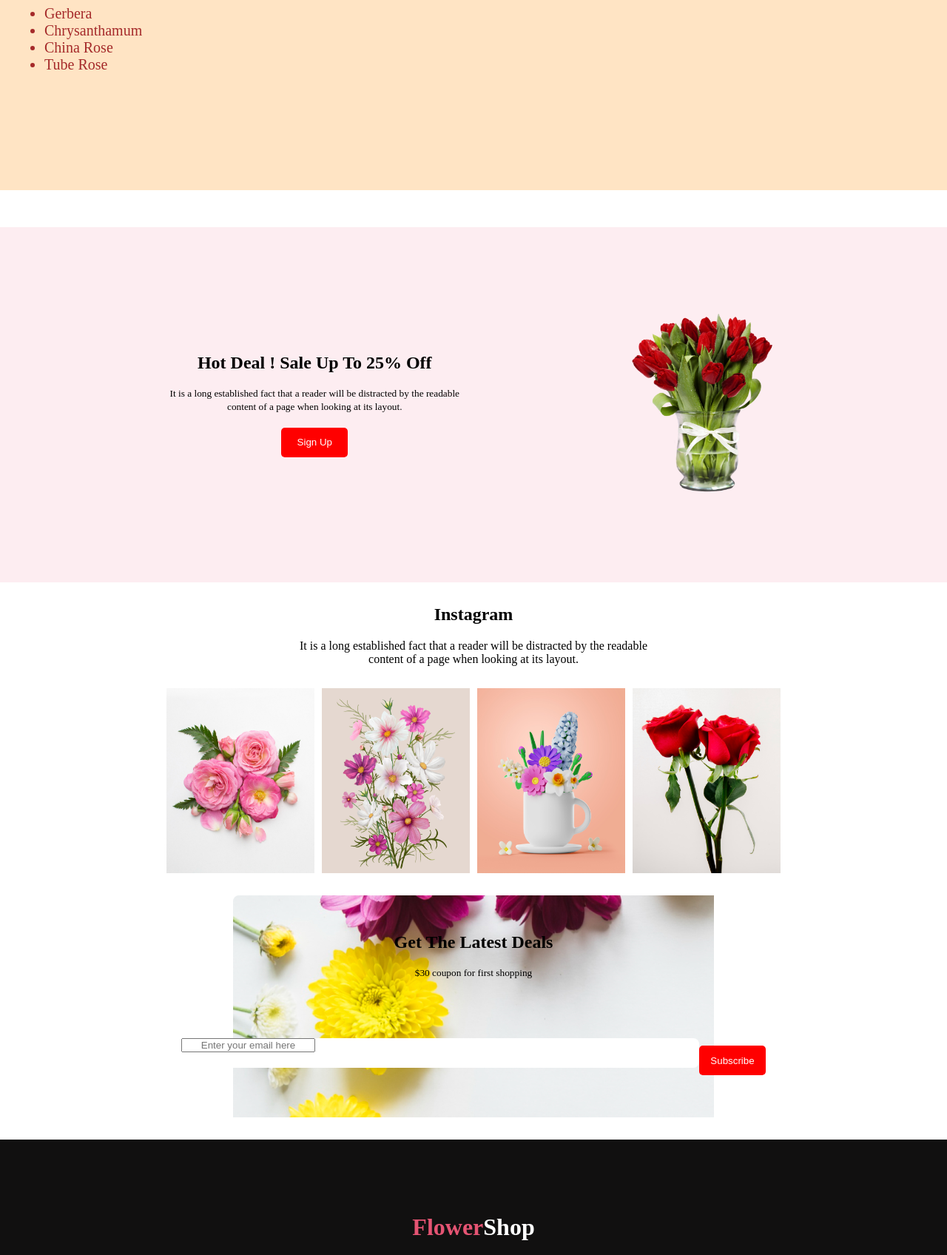
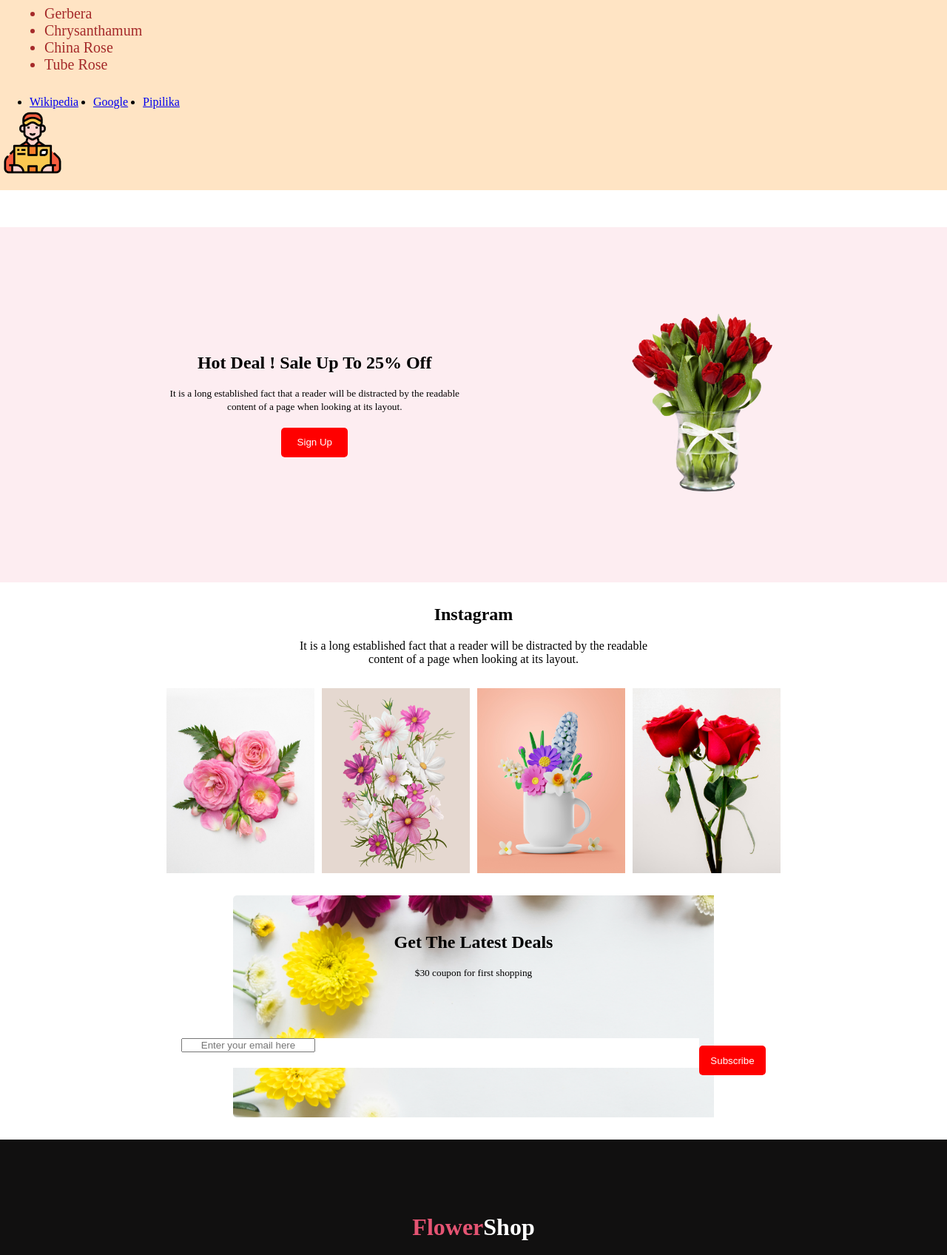
Before and after one commit to fariha0/flower-shop-assignment, a plain HTML site: page index.html in a window 1280 px wide. Shown: the part 1748-3444 px from the top of the page at 74% size. Drawn offline with Linux system fonts and the light colour scheme.

Commit message:
final commit

```diff
--- a/index.html
+++ b/index.html
@@ -52,12 +52,13 @@
         </figure>
 
         </div>
-
+<!-- extra -->
     </section>
             <div class="extra">
 
                 <h1 class="extra-head">Get Ready To Have Some<br>
                     Exotic Flowers </h1><br>
+
                     <p class="middle">We can provide-</p>
                     <ul class="list">
                         <li>Gerbera</li>
@@ -67,9 +68,23 @@
                         </ul>
 
 
+                        <ul class="src-eng">
+
+
+                            <li> <a href="https://www.wikipedia.org/">Wikipedia</a></li>
+                            <li> <a href="https://www.google.com/">Google</a></li>
+                            <li> <a href="https://pipilikasoft.com/">Pipilika</a></li>
+                        </ul>
+
+
+
+                        <img class="deliver" src="./Flower Asset/Group 57.png">
+
+
 
 
             </div>
+
     <section>
 
 
@@ -125,7 +140,8 @@
                 <div>
                 <form class="form">
 
-                    <input  type="email" placeholder="Enter your email here">
+                    <input class="input"
+                    width="700px" height="40px" type="email" placeholder="Enter your email here">
 
                 </form>
             </div>
--- a/styles.css
+++ b/styles.css
@@ -160,7 +160,8 @@ margin-bottom: 30px;
 margin-left:315px ;
 margin-right: 315px;
 align-items: center;
-height: 300px;}
+height: 300px;
+background-size: cover;}
 
 .latest-form-button{
     align-items: center;
@@ -170,13 +171,19 @@ height: 300px;}
 
 }
 .form{
-    border-radius: 8px;
+    border: none;
 background: #FFF;width: 700px;
+text border:none;
 height: 40px;
 }
 
 ::placeholder{
     text-align: center;
+    text-justify: auto;
+}
+
+.input{
+    text border: 0px;
 }
 
 .writing{
@@ -209,3 +216,18 @@ height: 400px;
     font-size: 25px;
     padding-left: 60px;
 }
+
+.src-eng{
+    margin-top: 30px;
+    display: inline;
+    margin-left: 40px;
+    gap: 20px;
+}
+
+.src-eng , list{
+    display: flex;
+}
+
+.deliver{
+    padding-top: 2px;
+}
```
